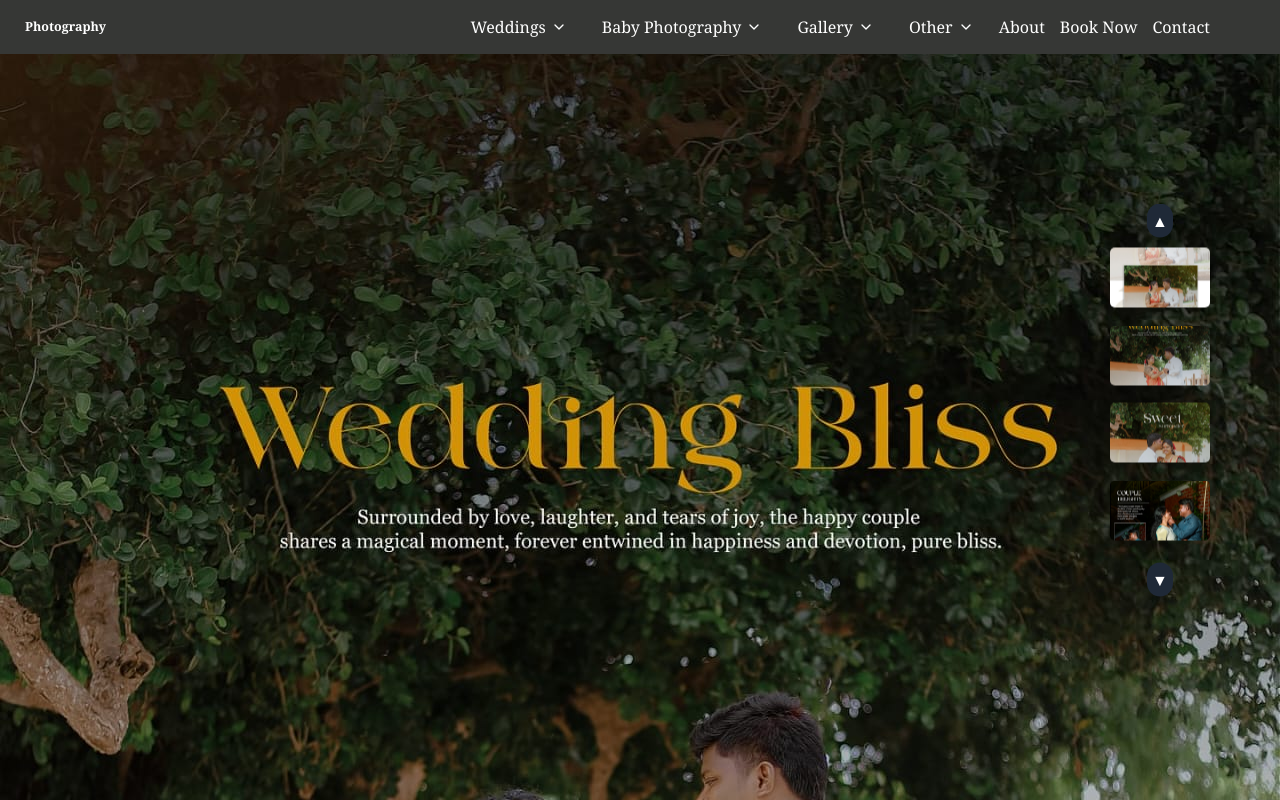
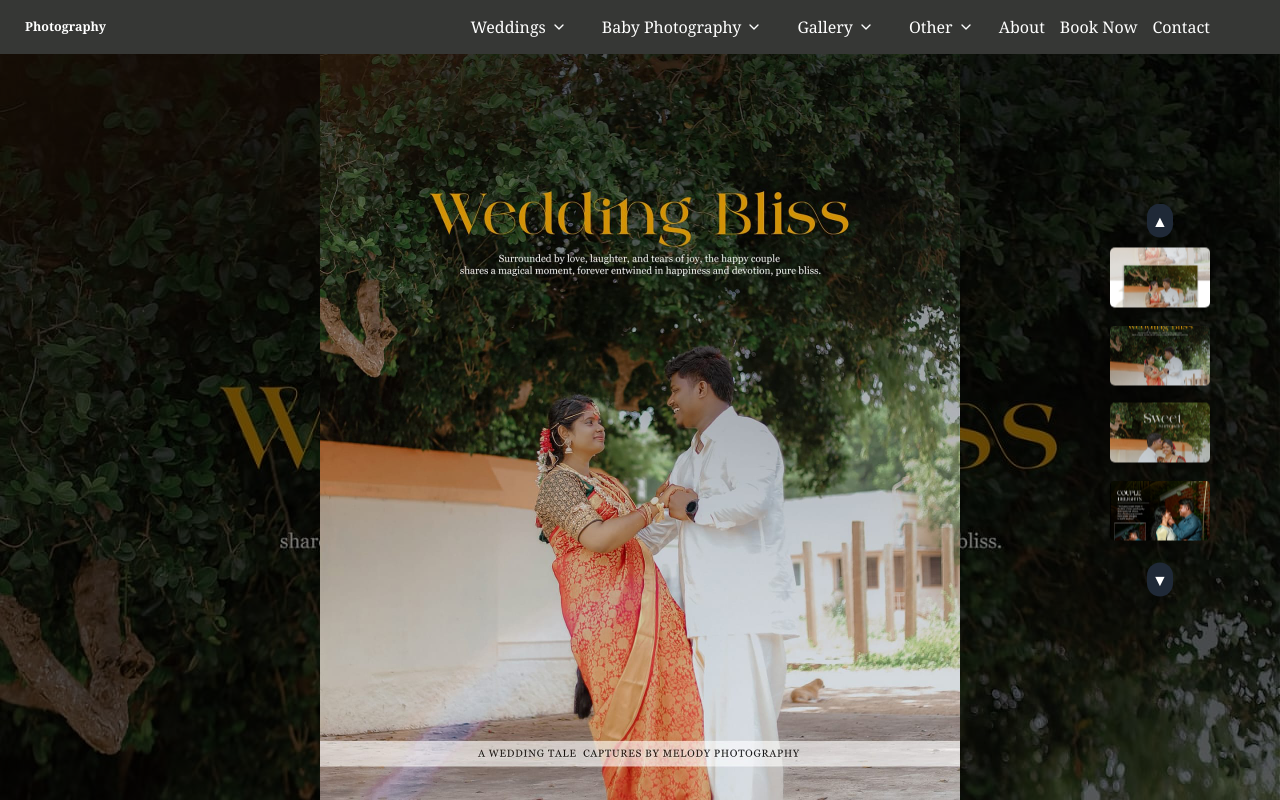
Before and after one commit to vgsanjaykumar/ps, a React (Vite) app: page / in a window 1280 px wide. Shown: the top 800 px of the page. Built offline with nearby package versions, Linux system fonts and the light colour scheme.

Commit message:
Update Hero.jsx

```diff
--- a/src/components/Hero.jsx
+++ b/src/components/Hero.jsx
@@ -12,10 +12,10 @@ export default function Hero() {
   const [thumbsSwiper, setThumbsSwiper] = useState(null);
 
   return (
-    <div className="h-[50%]  bg-black overflow-hidden ">
+    <div className="h-screen  bg-black overflow-hidden ">
 
       {/* Main Swiper (Full-Screen Images) */}
-      <div className="h-[50%] w-full flex items-center justify-center">
+      <div className="h-full w-full flex items-center justify-center">
 
         <Swiper
           loop={true}
@@ -30,7 +30,7 @@ export default function Hero() {
           effect={"fade"}
           thumbs={{ swiper: thumbsSwiper }}
           modules={[FreeMode, Navigation, Thumbs, EffectFade, Autoplay]}
-          style={{height:"50%"}}
+          style={{height:"100%"}}
         >
           {Data.map((item, index) => (
             <SwiperSlide key={index} className="h-full w-full flex items-center justify-center">
```
